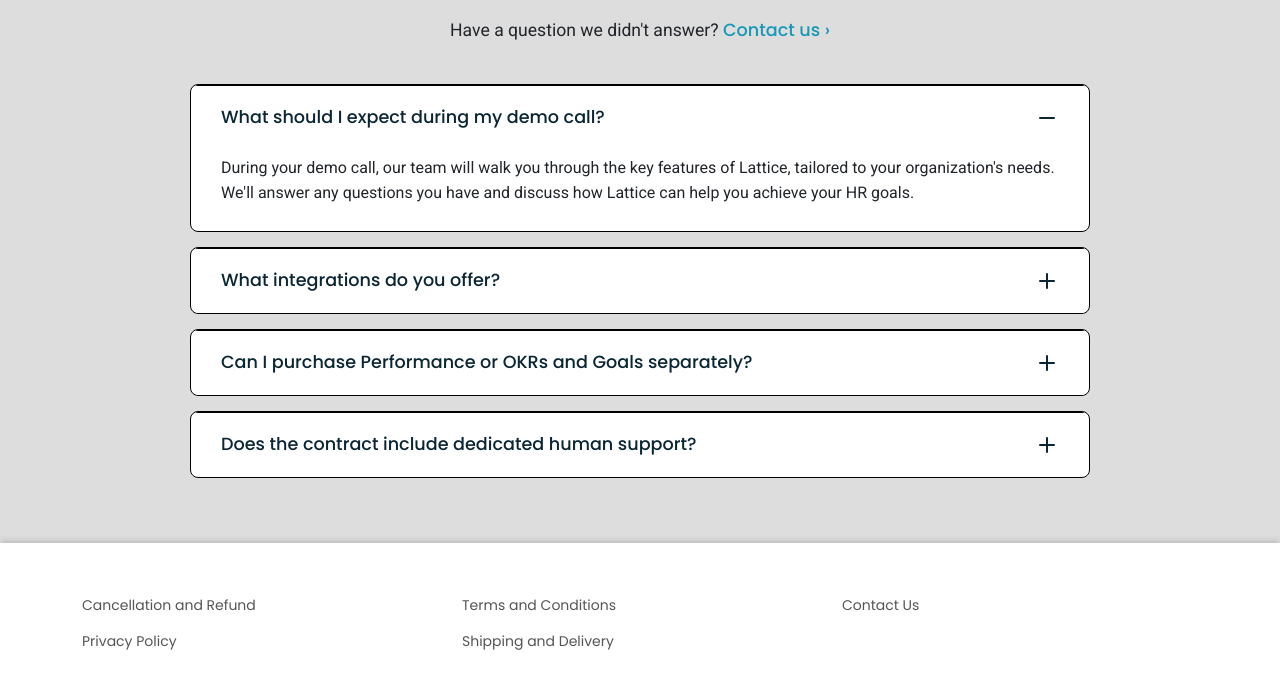
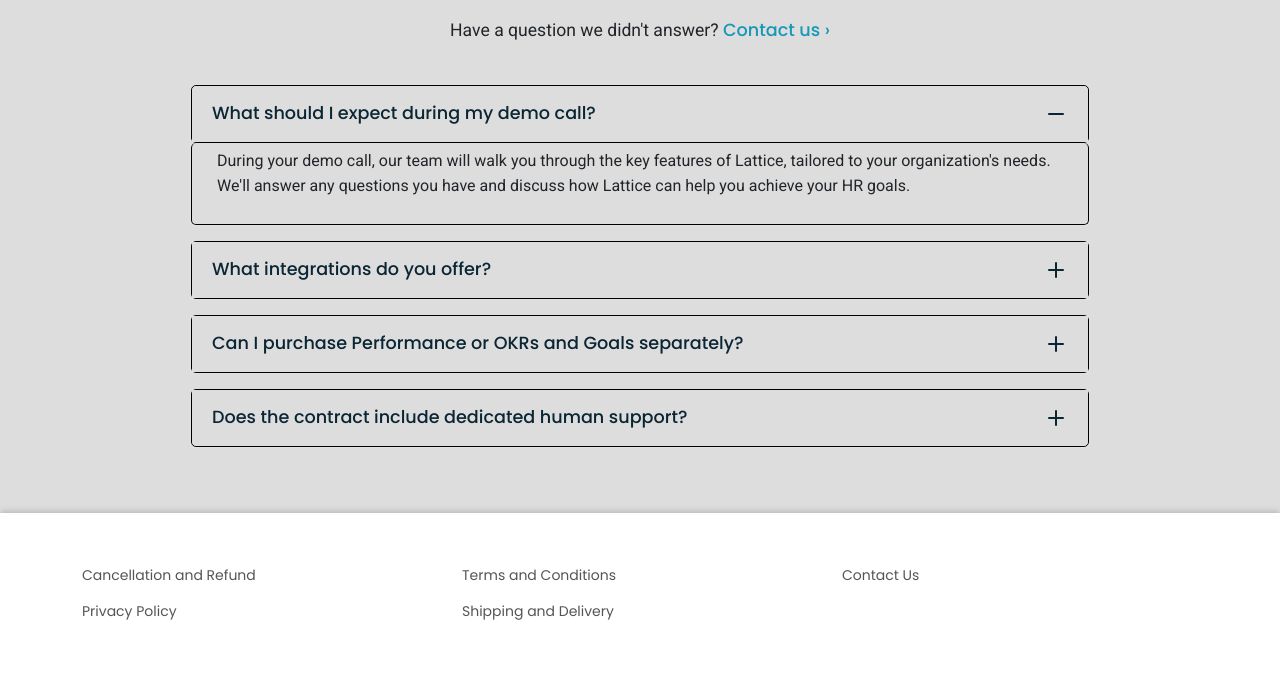
Before and after one commit to Bharat742/Sync-space-pages, a plain HTML site: page home.html in a window 1280 px wide. Shown: the part 3803-4476 px from the top of the page. Drawn offline with nearby package versions, Linux system fonts and the light colour scheme; files whose address does not match are found by name.

Commit message:
add some changes in style

```diff
--- a/style.css
+++ b/style.css
@@ -556,26 +556,30 @@ body {
 }
 
 .FAQ .accordion-item {
-  border: 1px solid #e0e0e0;
+  /* border: 1px solid #e0e0e0; */
   border-radius: 8px !important;
   margin-bottom: 15px;
   overflow: hidden;
-  border: 1px solid #000;
-  padding: 0px 5px 0px 5px;
+  /* border: 1px solid #000; */
+  /* padding: 0px 5px 0px 5px; */
+  border-radius: unset !important;
 }
 
 .FAQ .accordion-button {
   font-weight: 500;
   font-size: 1.1rem;
   color: #0a2533;
-  background-color: #fff;
-  padding: 20px 25px;
+  background-color: #ddd;
+  /* padding: 20px 25px; */
   box-shadow: none !important;
 }
 
 .FAQ .accordion-button:not(.collapsed) {
   color: #0a2533;
-  background-color: #fff;
+  background-color: #ddd;
+}
+.FAQ .accordion-item{
+  background-color: #ddd;
 }
 
 .FAQ .accordion-button:focus {
@@ -586,10 +590,14 @@ body {
 .FAQ .accordion-body {
   padding: 5px 25px 25px;
   line-height: 1.6;
+  border: 1px solid #000;
+  border-top: none;
+  border-radius: 5px;
 }
 
 .FAQ .accordion-header{
-  border-top: 1px solid #000;
+  border: 1px solid #000;
+  border-radius: 5px ;
 }
 
 /* Custom plus/minus icons */
```
